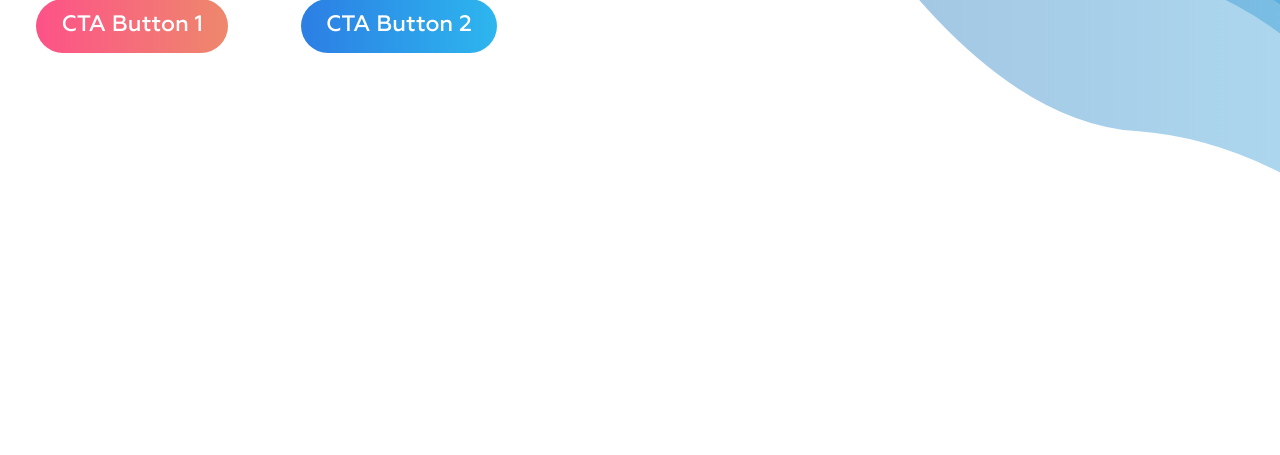
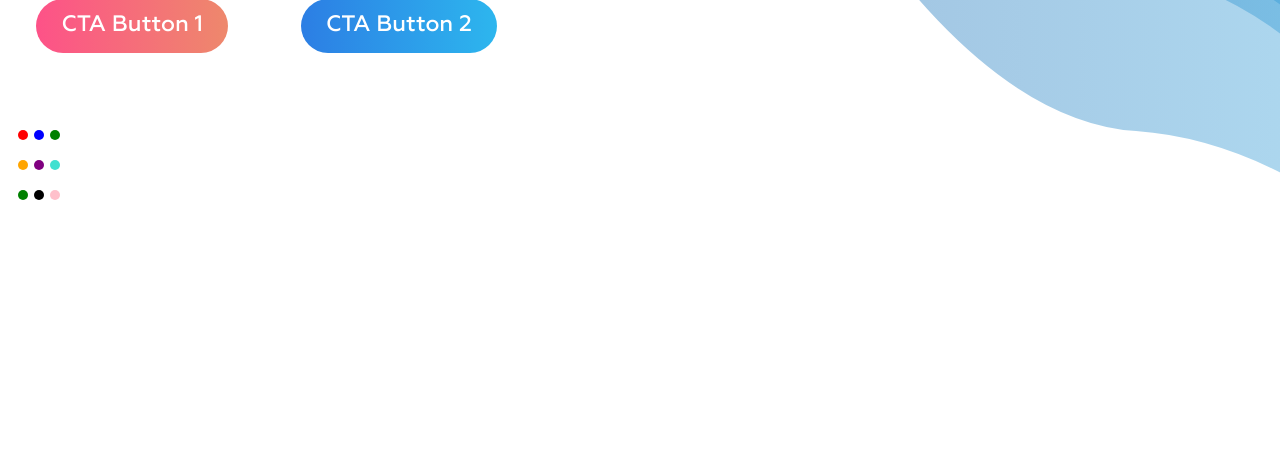
Before and after one commit to christianstefaniw/interniac-website, a Django app: page / in a window 1280 px wide; the page is wider, and only the part inside the window is pictured. Shown: the part 589-1044 px from the top of that part. Run offline with Django 3.2, Linux system fonts and the light colour scheme; some libraries are stand-ins or nearby versions.

Commit message:
background decoration and footer

```diff
--- a/static/css/style.css
+++ b/static/css/style.css
@@ -237,6 +237,7 @@ MAX OR STAT
 END MAX OR STAT
  */
 
+
 /*
 FONTS
  */
@@ -250,6 +251,68 @@ FONTS
 END FONTS
  */
 
+/*
+DOT DECORATION
+ */
+.dot {
+    animation: MoveUpDown 2s linear infinite;
+    position: relative;
+    left: 0;
+    bottom: 0;
+    height: 10px;
+    width: 10px;
+    border-radius: 50%;
+    display: inline-block;
+}
+
+.grid-container {
+    grid-template-columns: auto auto auto;
+    display: inline-grid;
+}
+
+@keyframes MoveUpDown {
+  0%, 100% {
+    bottom: 0;
+  }
+  50% {
+    bottom: 20px;
+  }
+}
+
+.dot-container{
+    padding: 3px;
+}
+
+/*
+END DOT DECORATION
+ */
+
+/*
+FOOTER
+ */
+
+footer{
+    background-color: var(--primary-color);
+    color: var(--secondary-color);
+    text-align: center;
+    padding-top: 2rem;
+    padding-bottom: 2rem;
+}
+
+.socials{
+    margin-bottom: 1rem;
+}
+
+.icon{
+    margin-left: 1rem;
+    margin-right: 1rem;
+    color: white;
+}
+
+/*
+END FOOTER
+ */
+
 @media screen and (max-width: 991px) {
     #wave-landing-container { display: none; }
     #about-section{ margin-top: 20rem; }
--- a/templates/index.html
+++ b/templates/index.html
@@ -75,11 +75,43 @@
                             <h1 class="title">
                                 Connecting High School Students to Valuable Internships
                             </h1>
+
                         </div>
                         <div id="landing-buttons" class="row justify-content-around">
                             <a class="cta-btn-1">CTA Button 1</a>
                             <a class="cta-btn-2">CTA Button 2</a>
                         </div>
+                        <div style="margin-top: 5rem" class="grid-container">
+                            <div class="dot-container">
+                                <div class="dot" style="background-color: red"></div>
+                            </div>
+                            <div class="dot-container">
+                                <div class="dot" style="background-color: blue"></div>
+                            </div>
+                            <div class="dot-container">
+                                <div class="dot" style="background-color: green"></div>
+                            </div>
+                            <div class="dot-container">
+                                <div class="dot" style="background-color: orange"></div>
+                            </div>
+                            <div class="dot-container">
+                                <div class="dot" style="background-color: purple"></div>
+                            </div>
+                            <div class="dot-container">
+                                <div class="dot" style="background-color: turquoise"></div>
+                            </div>
+                            <div class="dot-container">
+                                <div class="dot" style="background-color: green"></div>
+                            </div>
+                            <div class="dot-container">
+                                <div class="dot" style="background-color: black"></div>
+                            </div>
+                            <div class="dot-container">
+                                <div class="dot" style="background-color: pink"></div>
+                            </div>
+
+                        </div>
+
                     </div>
                     <div class="col-md-6" id="wave-landing-container">
                         <img src="{% static "assets/images/wave-blue.svg" %}" alt="wave"/>
@@ -121,7 +153,7 @@
             </section>
 
             <section class="content-gap" id="benefits-of-internship">
-                <div class="row d-flex justify-content-center">
+                <div class="row justify-content-center">
                     <div class="col-md-5">
                         <div class="inner-shadow img-box">
                             <img class="card-img-top" src="{% static "assets/images/benefits-of-internship.png" %}" alt="Benefits of an internship">
@@ -246,7 +278,6 @@
                     </div>
 
                 </div>
-
             </section>
 
             <section class="content-gap" id="max-or-stat">
@@ -263,7 +294,6 @@
                     <div class="col-md-5">
                         <iframe id="" width="100%" height="100%" src="https://freakonomics.com/podcast/nsq-maximizer-satisficer/"></iframe>
                             <i id="expand-max-or-stat-icon" class="fas fa-expand-arrows-alt"></i>
-                        </a>
                     </div>
                 </div>
             </section>
@@ -286,7 +316,13 @@
 
 
         <footer>
-            <a href='https://www.freepik.com/vectors/templates'>Templates vector created by freepik - www.freepik.com</a>
+            <div class="socials row justify-content-center">
+                <a target="_blank" href="https://www.instagram.com/_connectx/"><i class="icon fab fa-instagram fa-2x"></i></a>
+                <a target="_blank" href="https://www.tiktok.com/@_connectx?lang=en"><i class="icon fab fa-tiktok fa-2x"></i></a>
+                <a target="_blank" href="https://www.facebook.com/connectx.founders"><i class="icon fab fa-facebook fa-2x"></i></a>
+            </div>
+            <p>© 2021 ConnectX. All rights reserved</p>
+            <!-- <a href='https://www.freepik.com/vectors/templates'>Templates vector created by freepik - www.freepik.com</a> -->
         </footer>
 
         <script src="{% static "js/script.js" %}"></script>
```
Also changed, not shown: static/assets/images/socials/facebook.svg (added), static/assets/images/socials/instagram.svg (added), static/assets/images/socials/tiktok.svg (added).
